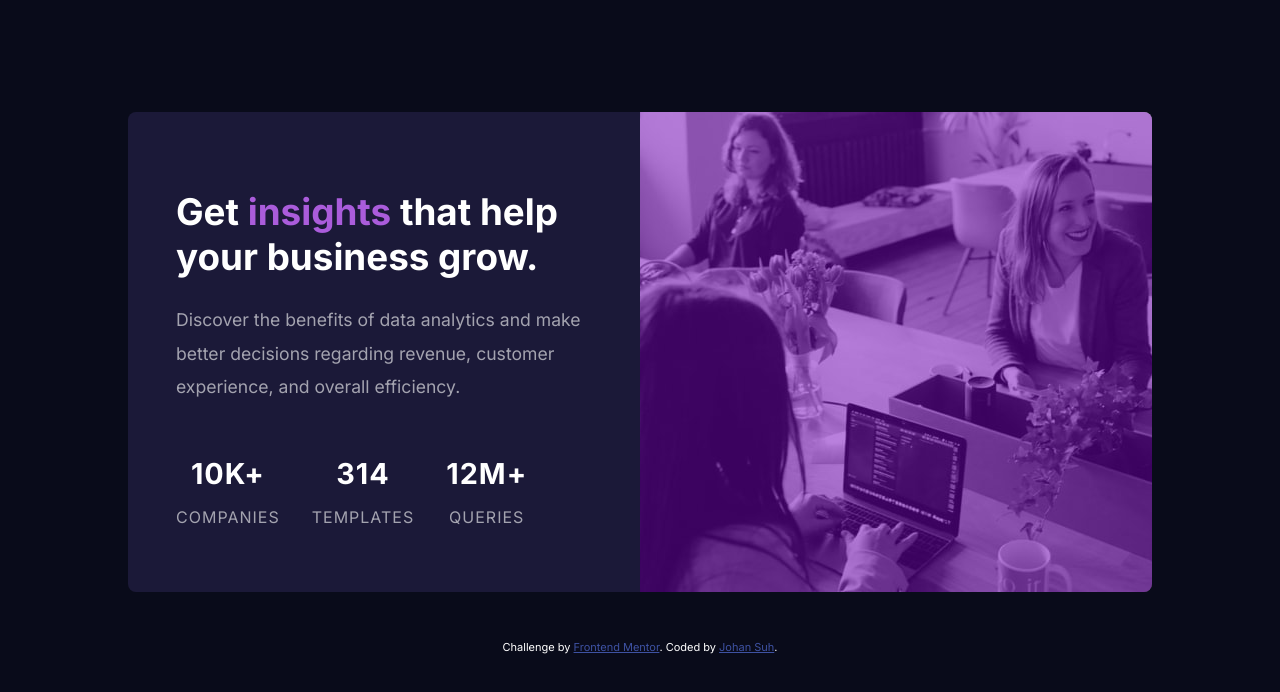
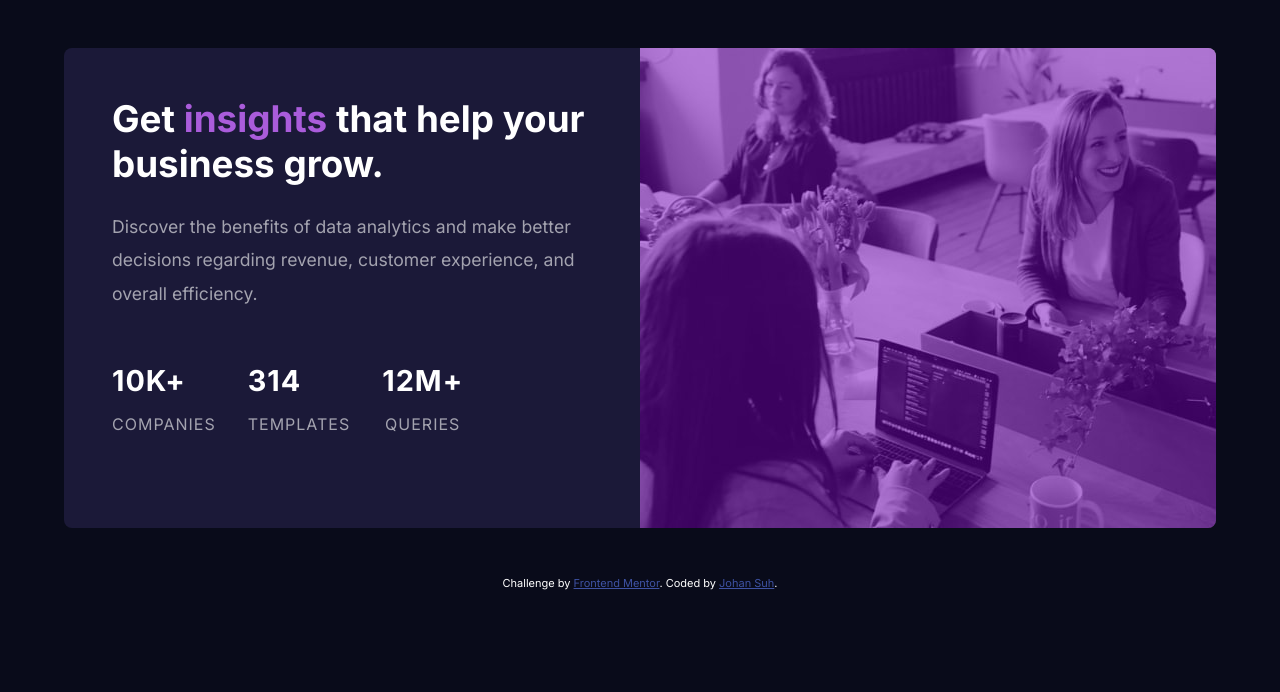
Before and after one commit to codessi/stats-preview-card, a plain HTML site: page index.html in a window 1280 px wide. Drawn offline with Linux system fonts and the light colour scheme.

Commit message:
media query

```diff
--- a/style.css
+++ b/style.css
@@ -52,7 +52,7 @@ ul{
   /* padding: 1rem; */
   /* border: dotted; */
   min-height: 30em;
-  max-width: 80vw;
+  max-width: 90vw;
   border-radius: .5rem;
   overflow: hidden;
 
@@ -123,13 +123,13 @@ ul li {
 }
 
 
-@media screen and (min-width: 700px) {
+@media screen and (min-width: 841px) {
   *{
     /* border: dotted; */
 
   }
   body{
-    padding: 4rem;
+    /* padding: 4rem; */
 
   }
   .picture{
@@ -141,15 +141,20 @@ ul li {
     flex-direction: row-reverse;
     justify-content: start;
     height: 60vh;
+    /* border: yellow solid; */
     /* align-items: center; */
   }
   .main {
-    padding: 3rem;
+   padding: 1.5rem;
+  }
+  .main h1{
+    margin-top: 0;
   }
 
   .main h1, .main p{
     text-align: left;
   }
+
 
   ul{
     display: flex;
@@ -161,6 +166,10 @@ ul li {
     margin-right: 2rem;
   }
 
+  ul li span{
+    text-align: left;
+  }
+
   .main{
     height: 100%;
     width: 50%;
@@ -168,3 +177,10 @@ ul li {
 
 
 }
+
+@media screen and (min-width: 1005px) {
+  .main{
+    padding: 3rem;
+  }
+
+}
```
